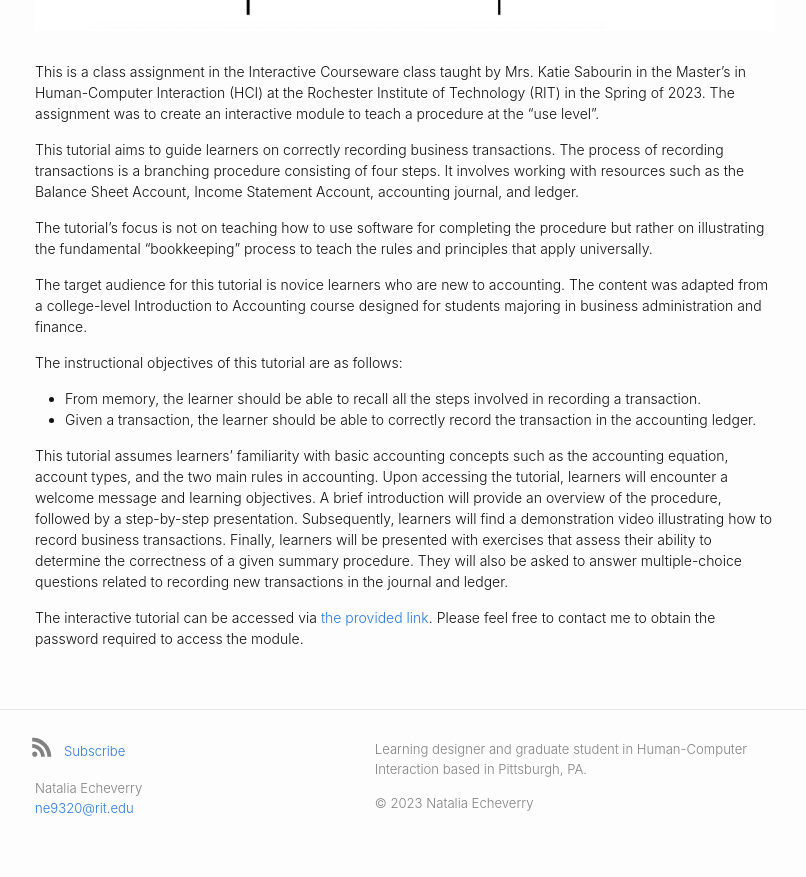
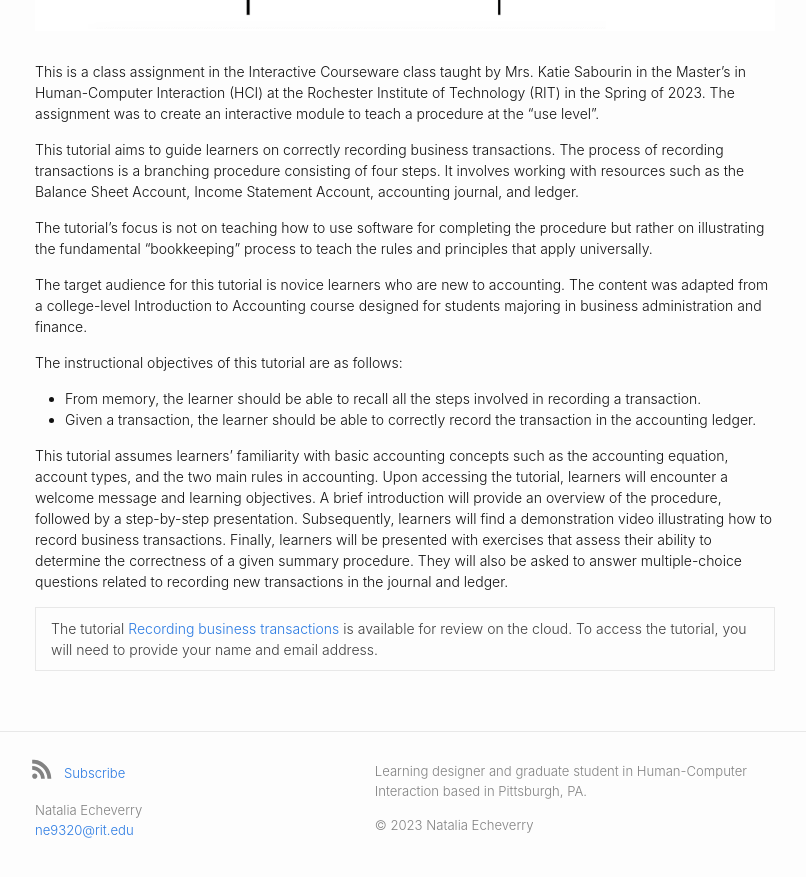
Before and after one commit to verrynatalia/verrynatalia, a Jekyll site: the page built from blog-projects/_posts/2023-05-13-accounting-module.md, in a window 1280 px wide and 900 px high, scrolled down 605 px. Shown: the top 877 px of the window, without its empty margins (235-1041 px from the left). Built offline with Jekyll 4.4.1, drawn with Linux system fonts in a browser that asks for light colours; some web fonts are replaced.

Commit message:
added course link

```diff
--- a/blog-projects/_posts/2023-05-13-accounting-module.md
+++ b/blog-projects/_posts/2023-05-13-accounting-module.md
@@ -21,6 +21,4 @@ The instructional objectives of this tutorial are as follows:
 
 This tutorial assumes learners’ familiarity with basic accounting concepts such as the accounting equation, account types, and the two main rules in accounting. Upon accessing the tutorial, learners will encounter a welcome message and learning objectives. A brief introduction will provide an overview of the procedure, followed by a step-by-step presentation. Subsequently, learners will find a demonstration video illustrating how to record business transactions. Finally, learners will be presented with exercises that assess their ability to determine the correctness of a given summary procedure. They will also be asked to answer multiple-choice questions related to recording new transactions in the journal and ledger.
 
-The interactive tutorial can be accessed via [the provided link][module-link]. Please feel free to contact me to obtain the password required to access the module.
-
-[module-link]:https://rise.articulate.com/share/GzBQ-0hZicwvY0wlOZB8ZYoWPXNv9P1j
+The tutorial [Recording business transactions](https://app.cloud.scorm.com/sc/InvitationConfirmEmail?publicInvitationId=bbbc94bf-78c9-492b-8db9-7e6b51d59035) is available for review on the cloud. To access the tutorial, you will need to provide your name and email address.|
```
